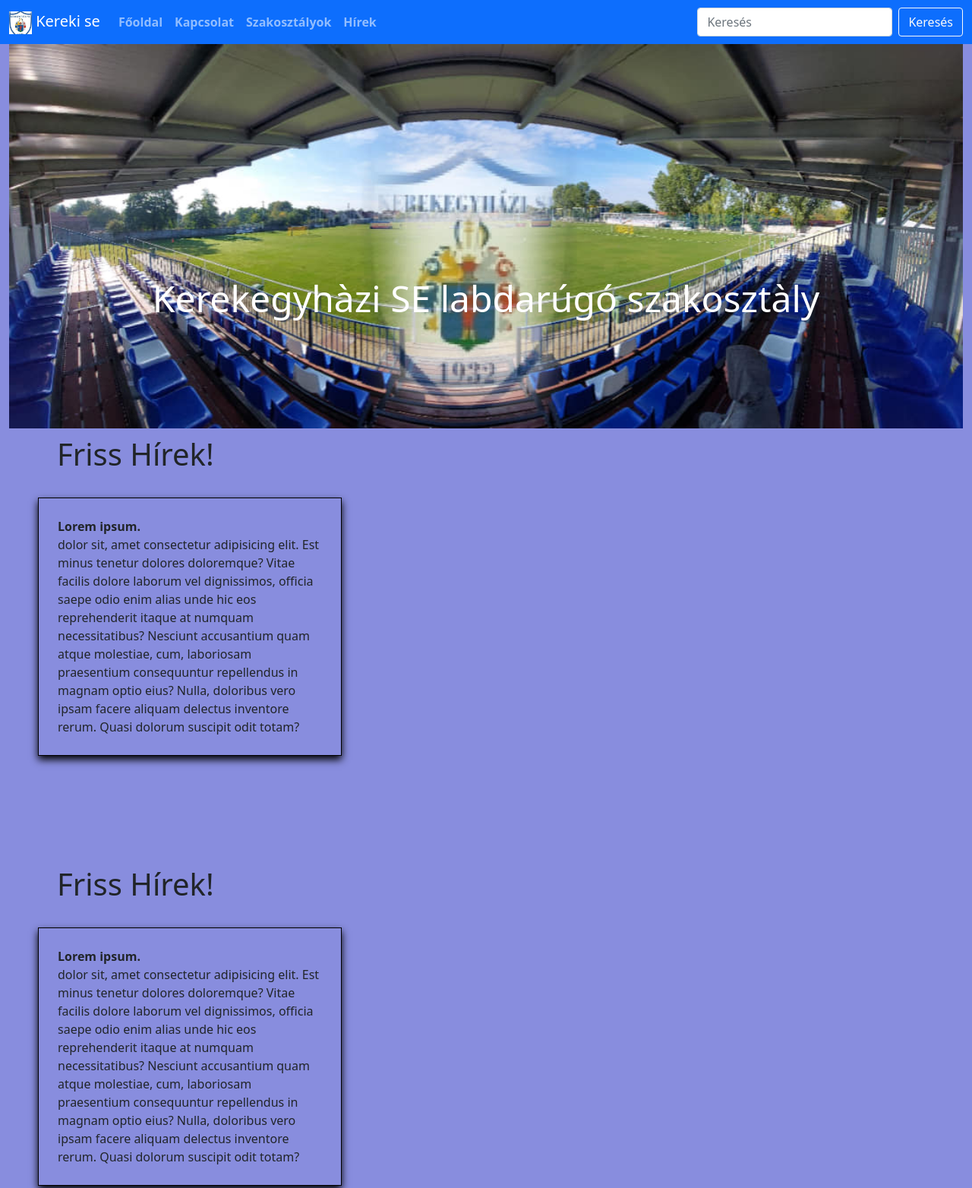
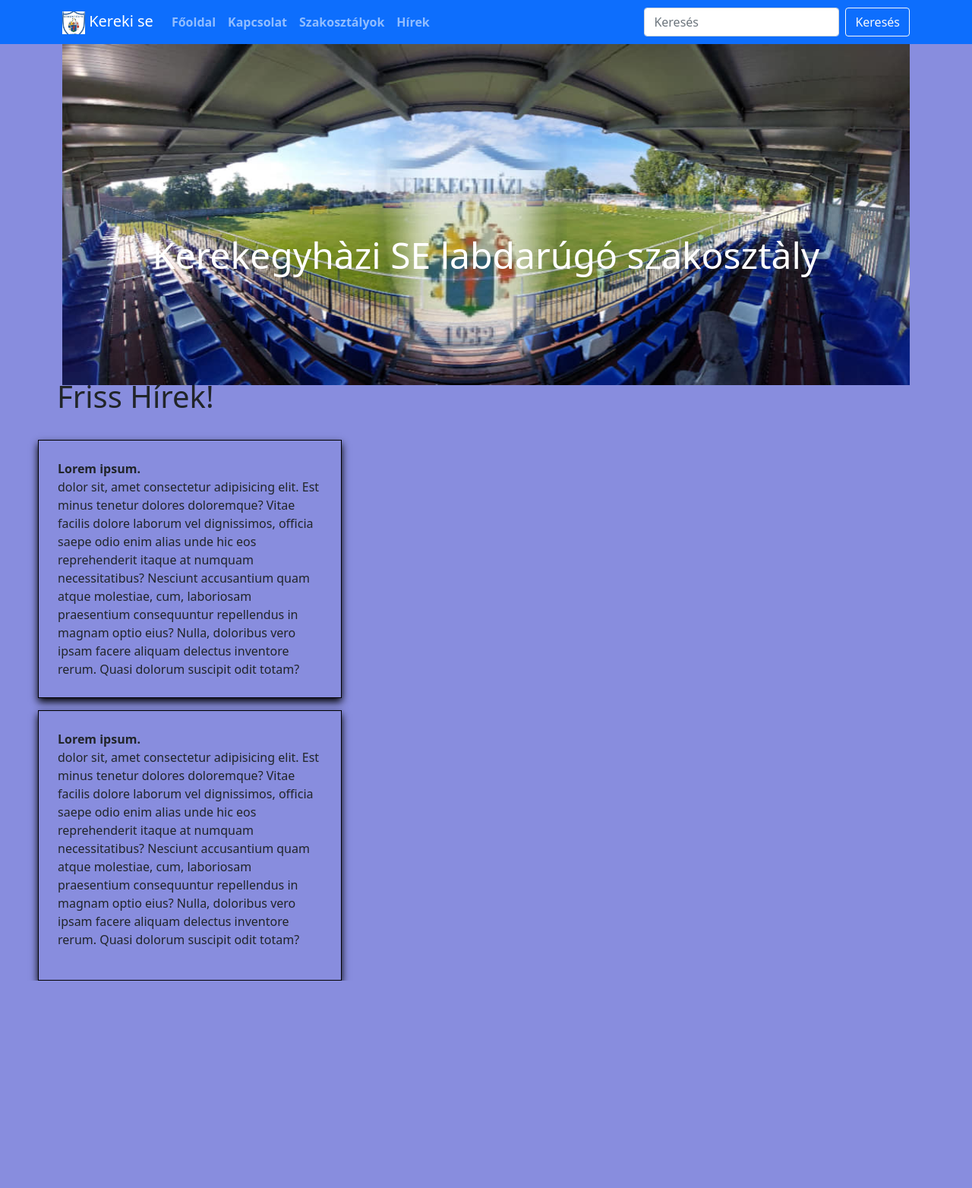
Before and after one commit to ambrus75/kerekegyhaza_se, a plain HTML site: page index.html in a window 1280 px wide. Shown: the top 1564 px of the page at 76% size. After the commit the page ends 1291 px from the top, so only its background shows below. Drawn offline with nearby package versions, Linux system fonts and the light colour scheme.

Commit message:
formazas3

```diff
--- a/css/style.css
+++ b/css/style.css
@@ -49,7 +49,19 @@ li a :hover{
 }
 #h12{
     margin-left: 50px;
-    margin-top: 120px;
+    margin-top: 100px;
     padding: 25px;
 
 }
+.main2{
+    width: 400px;
+    padding: 25px;
+    margin-left: 50px;
+    border: 1px solid black;
+    box-shadow: 0px 5px 10px black;
+}
+#h{
+    margin-left: 50px;
+    margin-top: 100px;
+    padding: 25px;
+}
--- a/index.html
+++ b/index.html
@@ -22,7 +22,7 @@
     </style>
     <div>
       <nav class="navbar navbar-expand-lg navbar-dark bg-primary">
-        <div class="container-fluid">
+        <div class="container">
           <a class="navbar-brand" href="#"
             ><img id="logo" src="./img/kerek1.jpg" /> Kereki se</a
           >
@@ -88,7 +88,7 @@
       </nav>
     </div>
     <header>
-      <div class="container-fluid">
+      <div class="container">
         <div class="header-img my-auto mx-auto">
           <img
             id="kep1"
@@ -115,8 +115,8 @@
         </p>
 
       </div>
-      <div class="main">
-        <h1 id="h12">Friss Hírek!</h1>
+      <div class="main2">
+
         <p>
           <strong id="cim"> Lorem ipsum.</strong><br />
           dolor sit, amet consectetur adipisicing elit. Est minus tenetur
```
